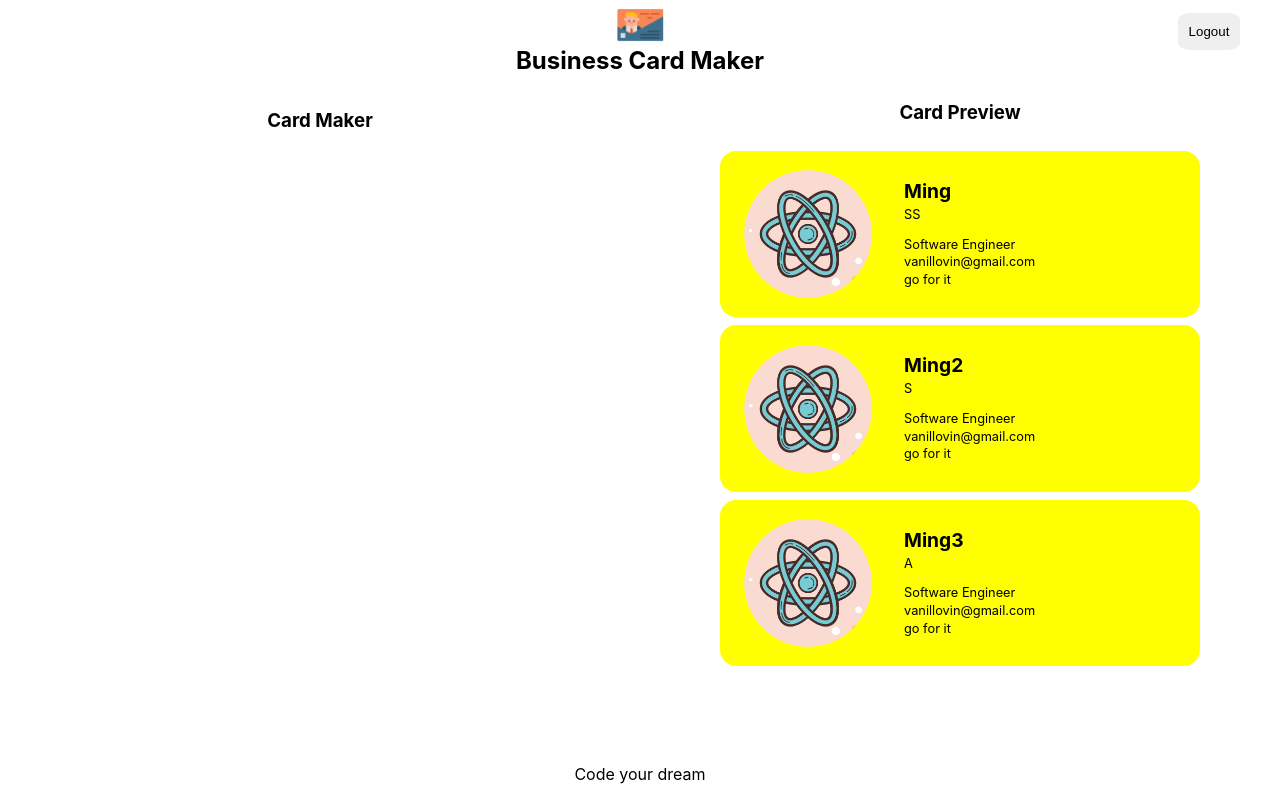
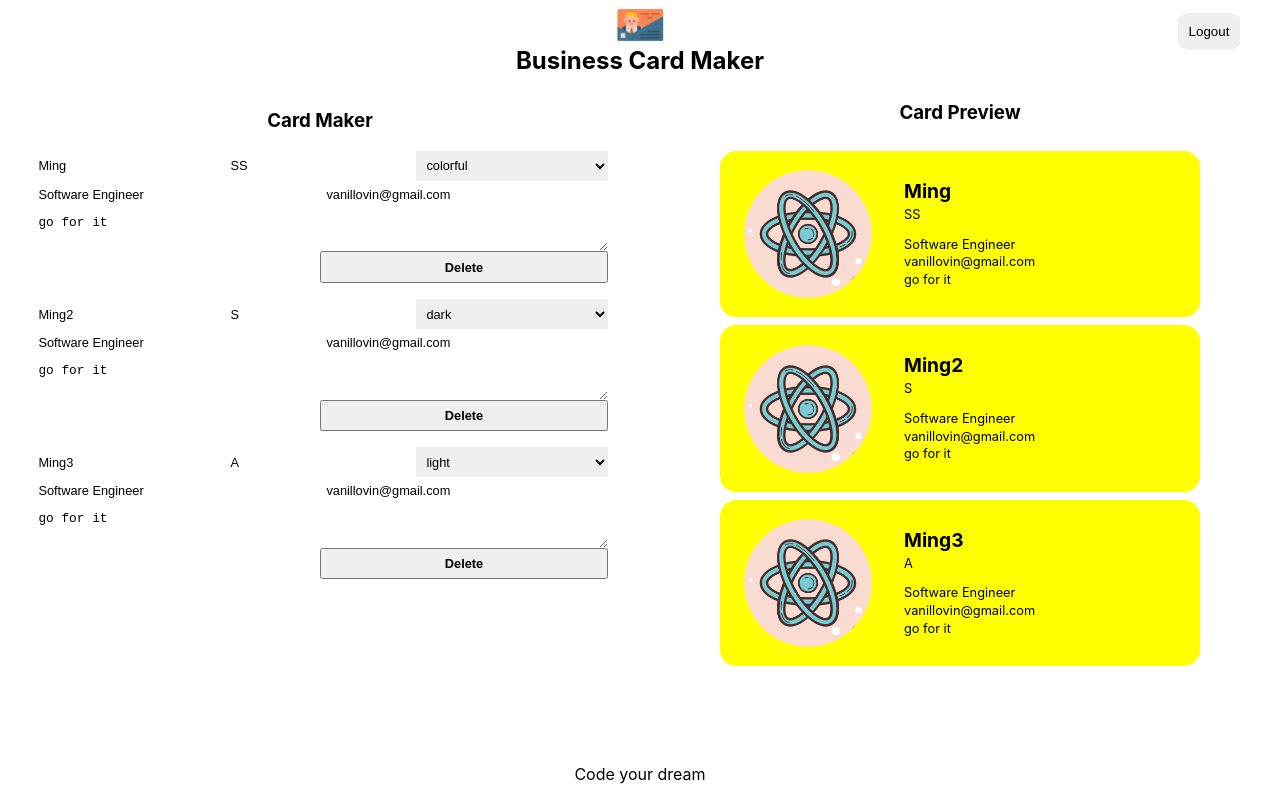
Before and after one commit to vanillovin/card-maker, a React (Create React App) app: page /maker in a window 1280 px wide. Built offline with nearby package versions, Linux system fonts and the light colour scheme; no server answers; sample sign-in values are in the browser's storage.

Commit message:
add card and edit form component

```diff
--- /dev/null
+++ b/src/components/Button/Button.jsx
@@ -0,0 +1,10 @@
+import React, { memo } from 'react';
+import styles from './Button.module.css';
+
+const Button = memo(({ name, onClick }) => (
+  <button className={styles.button} onClick={onClick}>
+    {name}
+  </button>
+));
+
+export default Button;
--- /dev/null
+++ b/src/components/Button/Button.module.css
@@ -0,0 +1,15 @@
+@value makerWhite, makerGreen from '../../common/colors.css';
+
+.button {
+  background-color: makerGreen;
+  color: makerWhite;
+  font-weight: bold;
+  cursor: pointer;
+  padding: 0.5em;
+  flex: 1 1 50%;
+  font-size: 0.8rem;
+}
+
+.button:hover {
+  opacity: 0.8;
+}
--- a/src/components/CardEditForm/CardEditForm.jsx
+++ b/src/components/CardEditForm/CardEditForm.jsx
@@ -1,10 +1,77 @@
 import React, { memo, useRef } from 'react';
+import Button from '../Button/Button';
+import ImageFileInput from '../ImageFileInput/ImageFileInput';
 import styles from './CardEditForm.module.css';
 
 const CardEditForm = memo(({ card }) => {
+  const nameRef = useRef();
+  const companyRef = useRef();
+  const themeRef = useRef();
+  const titleRef = useRef();
+  const emailRef = useRef();
+  const messageRef = useRef();
+
+  const { name, company, title, email, message, theme, fileName } = card;
+
+  const onChange = () => {};
+  const onSubmit = () => {};
+
   return (
     <form className={styles.form}>
-
+      <input
+        className={styles.input}
+        type="text"
+        name="name"
+        ref={nameRef}
+        value={name}
+        onChange={onChange}
+      />
+      <input
+        className={styles.input}
+        type="text"
+        name="company"
+        ref={companyRef}
+        value={company}
+        onChange={onChange}
+      />
+      <select
+        className={styles.select}
+        name="theme"
+        ref={themeRef}
+        value={theme}
+        onChange={onChange}
+      >
+        <option value="light">light</option>
+        <option value="dark">dark</option>
+        <option value="colorful">colorful</option>
+      </select>
+      <input
+        className={styles.input}
+        type="text"
+        name="title"
+        ref={titleRef}
+        value={title}
+        onChange={onChange}
+      />
+      <input
+        className={styles.input}
+        type="text"
+        name="email"
+        ref={emailRef}
+        value={email}
+        onChange={onChange}
+      />
+      <textarea
+        className={styles.textarea}
+        ref={messageRef}
+        name="message"
+        value={message}
+        onChange={onChange}
+      />
+      <div className={styles.fileInput}>
+        <ImageFileInput />
+      </div>
+      <Button name="Delete" onClick={onSubmit} />
     </form>
   );
 });
--- /dev/null
+++ b/src/components/ImageFileInput/ImageFileInput.jsx
@@ -0,0 +1,11 @@
+import React, { memo, useRef, useState } from 'react';
+import styles from './ImageFileInput.module.css';
+
+const ImageFileInput = memo(() => {
+  return (
+    <div className={styles.container}>
+    </div>
+  );
+});
+
+export default ImageFileInput;
--- /dev/null
+++ b/src/components/ImageFileInput/ImageFileInput.module.css
@@ -0,0 +1,53 @@
+@value makerLightGrey, makerLightPink, makerPink from '../../common/colors.css';
+
+.container {
+  width: 100%;
+  height: 100%;
+  display: flex;
+  justify-content: center;
+  align-items: center;
+}
+
+.input {
+  display: none;
+}
+
+.button {
+  width: 100%;
+  height: 100%;
+  font-weight: bold;
+  cursor: pointer;
+  border: 0;
+  outline: 0;
+  font-size: 0.8rem;
+}
+
+.button.grey {
+  background-color: makerLightGrey;
+}
+
+.button.pink {
+  background-color: makerLightPink;
+}
+
+.button:hover {
+  opacity: 0.8;
+}
+
+.loading {
+  width: 1.5em;
+  height: 1.5em;
+  border-radius: 50%;
+  border: 3px solid makerLightGrey;
+  border-top: 3px solid makerPink;
+  animation: spin 2s linear infinite;
+}
+
+@keyframes spin {
+  0% {
+    transform: rotate(0deg);
+  }
+  100% {
+    transform: rotate(360deg);
+  }
+}
```
